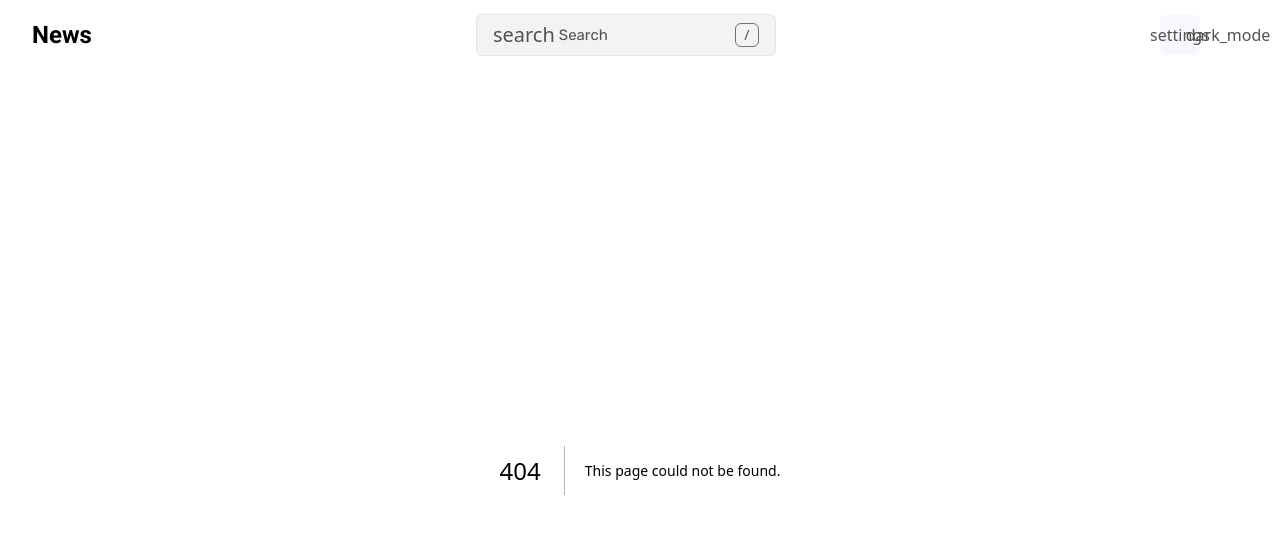
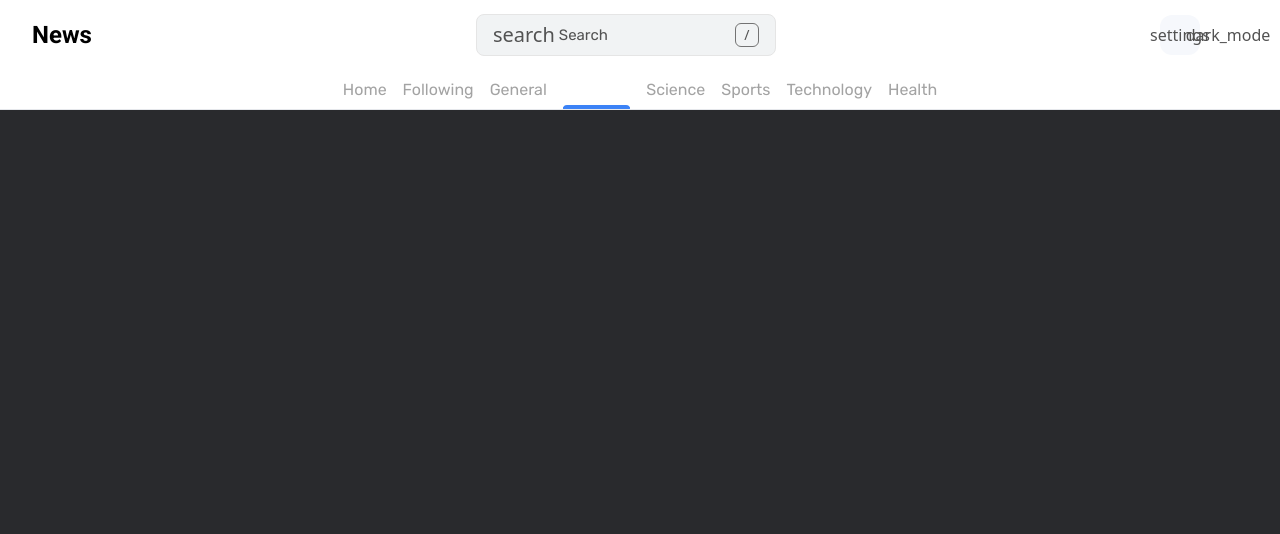
Before and after one commit to Lindrit-Sulaj/News, a Next.js app: page /category/business in a window 1280 px wide. Before the commit this address had no page. Shown: the top 534 px of the page. Built offline with nearby package versions, Linux system fonts and the light colour scheme.

Commit message:
Links component

```diff
--- /dev/null
+++ b/app/category/[slug]/page.js
@@ -0,0 +1,7 @@
+export default function CategoryPage({ params }) {
+  return (
+    <div>
+      <pre>{ JSON.stringify(params)}</pre>
+    </div>
+  )
+}
--- a/app/layout.js
+++ b/app/layout.js
@@ -27,7 +27,9 @@ export default function RootLayout({ children }) {
         head.js. Find out more at https://beta.nextjs.org/docs/api-reference/file-conventions/head
       */}
         <head />
-        <body>
+        <body className='bg-black-medium h-screen w-full'>
+          <h1>Hello world</h1>
+          p
           <Navbar />
           {children}
         </body>
--- /dev/null
+++ b/components/nav/Links.jsx
@@ -0,0 +1,40 @@
+"use client";
+import { usePathname } from "next/navigation";
+import { motion } from "framer-motion";
+import { rubik } from "@/app/layout";
+import Link from "next/link";
+
+export default function Links() {
+  const pathname = usePathname();
+
+  const routes = {
+    home: "/",
+    following: "/following",
+    general: "/category/general",
+    business: "/category/business",
+    science: "/category/science",
+    sports: "/category/sports",
+    technology: "/category/technology",
+    health: "/category/health",
+  }
+
+  return (
+    <div className="h-[40px] flex gap-4 justify-center relative px-6 border-solid border-b-[1px] dark:border-b-neutral-700">
+      {Object.entries(routes).map((route) => (
+        <SingleRoute path={pathname} title={route[0]} route={route[1]} />
+      ))}
+    </div>
+  )
+}
+
+function SingleRoute({ title, route, path }) {
+  return (
+    <div className="flex flex-col justify-center relative">
+      <Link className={`${rubik.className} capitalize ${route === path ? "text-white-primary" : "text-neutral-400"}`} href={route}>{title}</Link>
+      { route === path && (
+        <motion.div layoutId="route" className="self-end absolute bottom-0 border-solid w-full border-2 border-blue-500 rounded-t-lg">
+        </motion.div>
+      )}
+    </div>
+  )
+}
--- a/components/nav/Search.jsx
+++ b/components/nav/Search.jsx
@@ -6,7 +6,7 @@ import { useRouter } from 'next/navigation';
 
 function Backdrop({ children, close }) {
   return (
-    <div onClick={close} className='absolute bg-[rgba(0,0,0,0.8)] w-full h-screen top-0 left-0 flex items-start justify-center'>
+    <div onClick={close} className='absolute z-50 bg-[rgba(0,0,0,0.8)] w-full h-screen top-0 left-0 flex items-start justify-center'>
       {children}
     </div>
   )
@@ -55,7 +55,7 @@ const Search = ({ isSearching, open, close }) => {
               <input
                 type="text"
                 placeholder='Search for news'
-                className={`w-full h-14 px-4 rounded-md dark:bg-black-dark bg-neutral-200 border-solid border-b-4 border-b-blue-500 outline-none text-white ${rubik.className}`}
+                className={`w-full h-14 px-4 rounded-md dark:bg-black-dark bg-neutral-200 border-solid border-b-4 border-b-blue-500 outline-none text-white dark:text-white-primary ${rubik.className}`}
                 value={searchValues.query}
                 onChange={(e) => setSearchValues({
                   ...searchValues,
@@ -67,7 +67,7 @@ const Search = ({ isSearching, open, close }) => {
                   <label htmlFor="domains" className='block w-full text-neutral-500 dark:text-neutral-300 mb-1'>Domains:</label>
                   <input
                     type="text"
-                    className='block w-full dark:bg-black-dark bg-neutral-200 px-3 py-2 outline-none rounded-md border-solid border-b-2 text-white border-neutral-300  dark:border-black-light'
+                    className='block w-full dark:bg-black-dark bg-neutral-200 px-3 py-2 outline-none rounded-md border-solid border-b-2  border-neutral-300 dark:text-neutral-400 dark:border-black-light'
                     placeholder="Choose domains"
                     value={searchValues.domains}
                     onChange={(e) => setSearchValues({
@@ -77,7 +77,7 @@ const Search = ({ isSearching, open, close }) => {
                 </div>
                 <div className='w-1/2'>
                   <label htmlFor="sortBy" className='block w-full text-neutral-500 dark:text-neutral-300 mb-[6px]'>Sort by:</label>
-                  <select name="sortBy" id="sortBy" className='block w-full bg-neutral-200 px-3 py-2 outline-none rounded-md border-solid border-b-2 text-neutral-400 dark:bg-black-dark border-neutral-300  dark:border-black-light' value={searchValues.sortBy}
+                  <select name="sortBy" id="sortBy" className='block w-full bg-neutral-200 px-3 py-2 outline-none rounded-md border-solid border-b-2 text-neutral-600 dark:text-neutral-400 dark:bg-black-dark border-neutral-300  dark:border-black-light' value={searchValues.sortBy}
                     onChange={(e) => setSearchValues({
                       ...searchValues,
                       sortBy: e.target.value
--- a/components/nav/index.jsx
+++ b/components/nav/index.jsx
@@ -3,6 +3,7 @@
 import { useState, useEffect } from "react";
 import { roboto, rubik } from "@/app/layout";
 import Search from "./Search";
+import Links from "./Links";
 
 export default function Navbar() {
   const [isSearching, setIsSearching] = useState(false);
@@ -15,17 +16,18 @@ export default function Navbar() {
   }
 
   return (
-    <nav className="h-[70px] flex justify-between items-center gap-4 px-2 md:px-8 w-full bg-neutral-primary dark:bg-black-dark">
-      <h1 className={`${roboto.className} hidden md:block dark:text-white text-2xl font-bold`}>News</h1>
+    <div className="h-auto bg-white-primary absolute top-0 w-full dark:bg-black-dark">
+      <nav className="h-[70px] flex justify-between items-center gap-4 px-4 md:px-8 w-full bg-neutral-primary dark:bg-black-dark">
+        <h1 className={`${roboto.className} hidden md:block dark:text-white-primary text-2xl font-bold`}>News</h1>
 
-      <button className="bg-white-secondary dark:bg-black-light border-solid border-[1px] border-neutral-200 text-neutral-600 dark:border-neutral-600 dark:text-neutral-200 flex items-center py-[6px] px-4 rounded-md w-full grow max-w-[340px] md:max-w-[300px] hover:bg-white-primary dark:hover:bg-black-medium transition-all" onClick={openSearch}>
+        <button className="bg-white-secondary dark:bg-black-light border-solid border-[1px] border-neutral-200 text-neutral-600 dark:border-neutral-600 dark:text-neutral-200 flex items-center py-[6px] px-4 rounded-lg w-full grow md:max-w-[300px] hover:bg-white-primary dark:hover:bg-black-medium transition-all" onClick={openSearch}>
           <span className="material-symbols-outlined text-xl mr-1">search</span>
           <span className={`${rubik.className} text-[15px]`}>Search</span>
           <span className="border-solid border-[1px] border-neutral-500 w-6 flex justify-center items-center h-6 rounded-md ml-auto text-sm font-medium">/</span>
         </button>
 
         <div className="flex gap-2">
-        <button className="grow bg-white-terciary dark:bg-black-medium w-10 h-10 flex items-center justify-center text-neutral-600 dark:text-neutral-300 rounded-md">
+          <button className="grow bg-white-terciary dark:bg-black-medium w-10 h-10 flex items-center justify-center text-neutral-600 dark:text-neutral-300 rounded-xl">
             <span className="material-symbols-outlined">settings</span>
           </button>
           <button onClick={handleColorSwitch} className="text-neutral-600 dark:text-neutral-300 w-10 h-10 flex items-center justify-center">
@@ -39,5 +41,7 @@ export default function Navbar() {
           open={openSearch}
           close={closeSearch} />
       </nav>
+      <Links />
+    </div>
   )
 }
```
Lines whose indentation alone changed are shown as unchanged.
